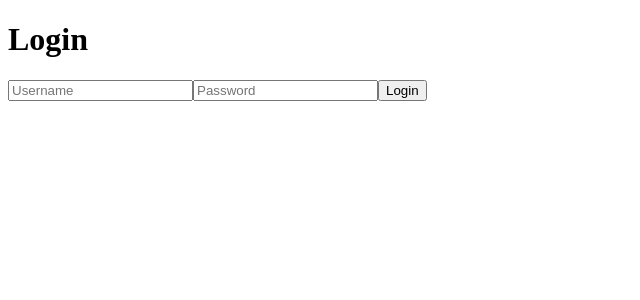
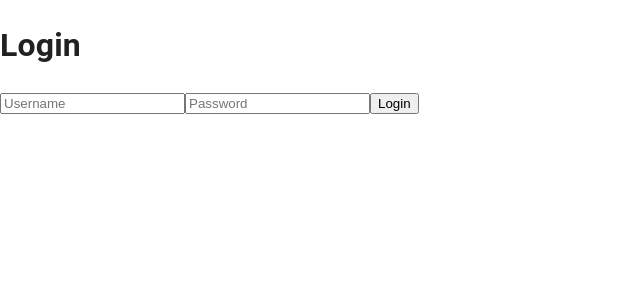
Before and after one commit to 9akashnp8/miniERP-react, a React (Vite) app: page /login in a window 1280 px wide. Shown: the top 300 px of the page, without its empty margins (0-640 px from the left). Built offline with nearby package versions, Linux system fonts and the light colour scheme.

Commit message:
feat: add basic Material UI components, configure list, login and logout functionalities

```diff
--- /dev/null
+++ b/src/lib/theme.js
@@ -0,0 +1,22 @@
+import { createTheme } from "@mui/material/styles";
+
+export const theme = createTheme({
+    typography: {
+        fontFamily: [
+            'Inter',
+            'sans-seriff'
+        ].join(','),
+    }
+});
+
+export const darkTheme = createTheme({
+    typography: {
+        fontFamily: [
+            'Inter',
+            'sans-seriff'
+        ].join(','),
+    },
+    palette: {
+        mode: 'dark',
+    },
+});
--- a/src/main.jsx
+++ b/src/main.jsx
@@ -10,6 +10,11 @@ import{
   createBrowserRouter,
   RouterProvider
 } from "react-router-dom";
+import CssBaseline from '@mui/material/CssBaseline';
+import { ThemeProvider } from '@mui/material/styles';
+import "@fontsource/inter"
+
+import { theme, darkTheme } from "./lib/theme";
 
 const router = createBrowserRouter([
     {
@@ -33,6 +38,9 @@ const router = createBrowserRouter([
 
 ReactDOM.createRoot(document.getElementById('root')).render(
     <React.StrictMode>
-        <RouterProvider router={router} />
+        <CssBaseline />
+        <ThemeProvider theme={darkTheme}>
+            <RouterProvider router={router} />
+        </ThemeProvider>
     </React.StrictMode>,
 )
--- a/src/routes/employee.jsx
+++ b/src/routes/employee.jsx
@@ -5,6 +5,7 @@ import { getEmployees } from "../lib/employees";
 
 export default function Employees() {
     const employees = useLoaderData();
+
     return (
         <>
             <h1>Employees</h1>
@@ -23,6 +24,5 @@ export default function Employees() {
 
 export async function loader() {
     const employees = getEmployees();
-
     return employees;
 }
--- a/src/routes/root.jsx
+++ b/src/routes/root.jsx
@@ -1,13 +1,17 @@
 import { Outlet, Link } from "react-router-dom"
+
+import SideDrawer from "../components/SideDrawer"
 
 export default function Root() {
 
     return (
         <>
-            <Link to={'/'}>Home</Link>
+            <SideDrawer>
+                <Outlet />
+            </SideDrawer>
+            {/* <Link to={'/'}>Home</Link>
             <Link to={'employee'}>Employee</Link>
-            <Link to={'login'}>Login</Link>
-            <Outlet />
+            <Link to={'login'}>Login</Link> */}
         </>
     )
 }
```
